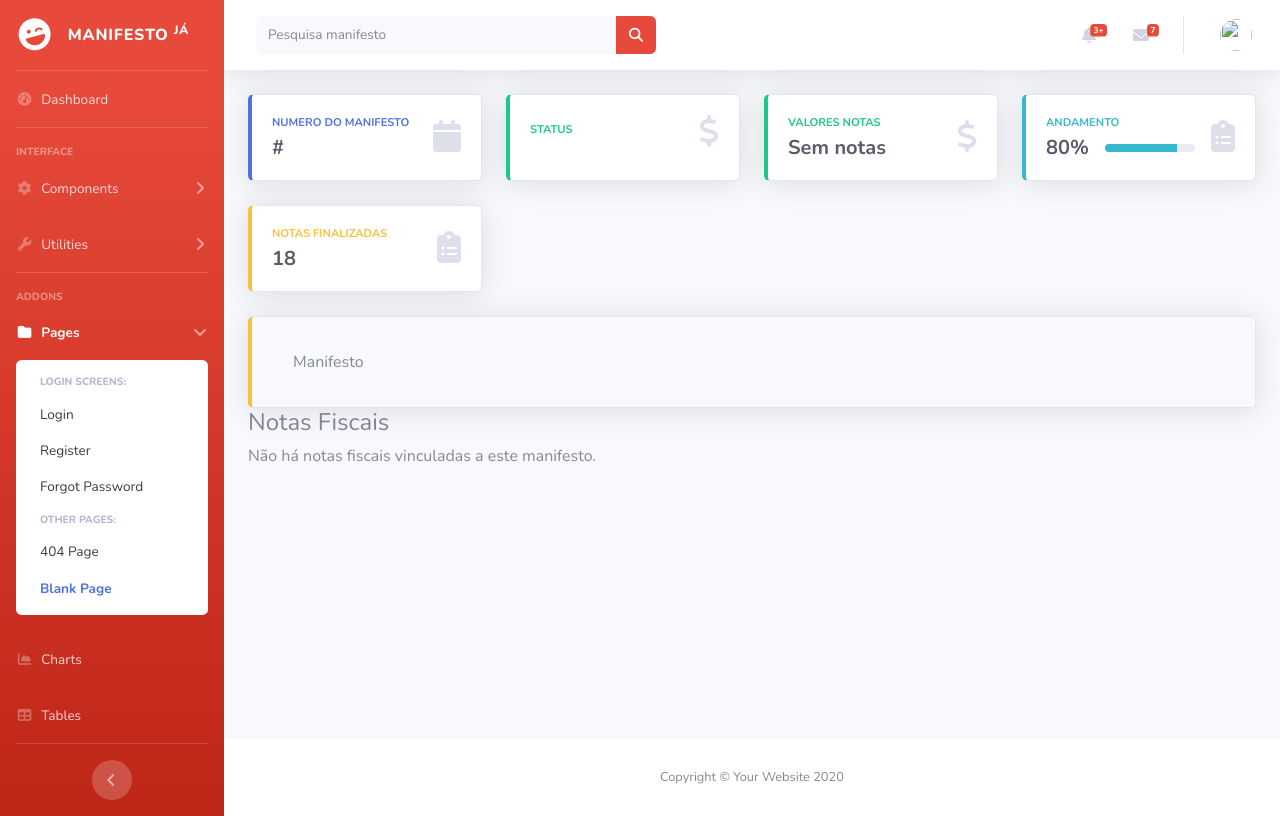
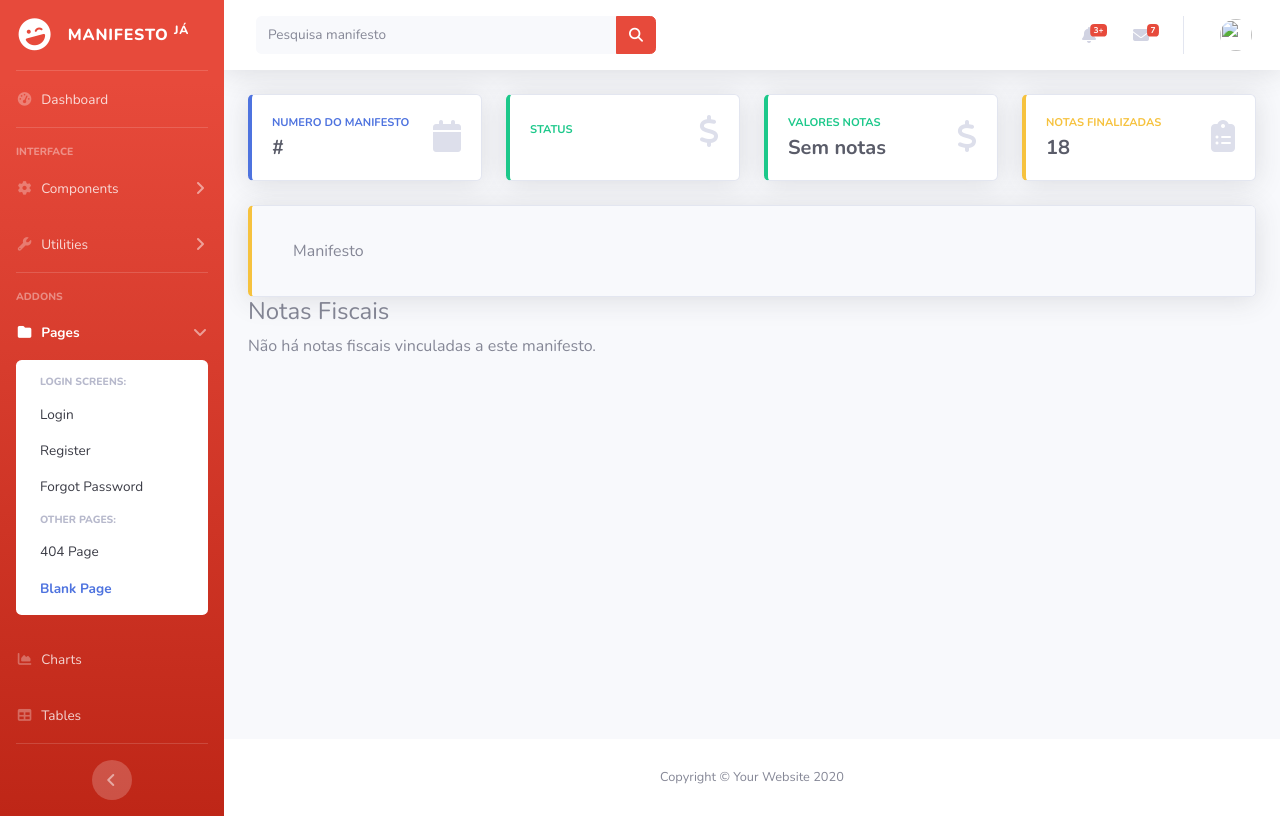
Before and after one commit to dev-quickdelivery/Manifesto, a Django app: template mdfe/templates/manifesto/ver_manifesto.html in a window 1280 px wide. Run offline with Django 5.2, Linux system fonts and the light colour scheme; the template is opened without the code that fills it, so the values that code supplies are empty.

Commit message:
removal: removal of elements from the manifest view screen

```diff
--- a/mdfe/templates/include/row_motorista_manifesto.html
+++ b/mdfe/templates/include/row_motorista_manifesto.html
@@ -71,34 +71,7 @@
             </div>
         </div>
 
-        <!-- Andamento Card -->
-        <div class="col-xl-3 col-md-6 mb-4 d-flex">
-            <div class="card border-left-info shadow w-100" style="width: 50vw;">
-                <div class="card-body d-flex flex-column">
-                    <div class="row no-gutters align-items-center">
-                        <div class="col mr-2">
-                            <div class="text-xs font-weight-bold text-info text-uppercase mb-1">Andamento
-                            </div>
-                            <div class="row no-gutters align-items-center">
-                                <div class="col-auto">
-                                    <div class="h5 mb-0 mr-3 font-weight-bold text-gray-800">80%</div>
-                                </div>
-                                <div class="col">
-                                    <div class="progress progress-sm mr-2">
-                                        <div class="progress-bar bg-info" role="progressbar"
-                                            style="width: 80%" aria-valuenow="50" aria-valuemin="0"
-                                            aria-valuemax="100"></div>
-                                    </div>
-                                </div>
-                            </div>
-                        </div>
-                        <div class="col-auto">
-                            <i class="fas fa-clipboard-list fa-2x text-gray-300"></i>
-                        </div>
-                    </div>
-                </div>
-            </div>
-        </div>
+
 
         <!-- Notas Finalizadas Card Example -->
         <div class="col-xl-3 col-md-6 mb-4 d-flex">
```
